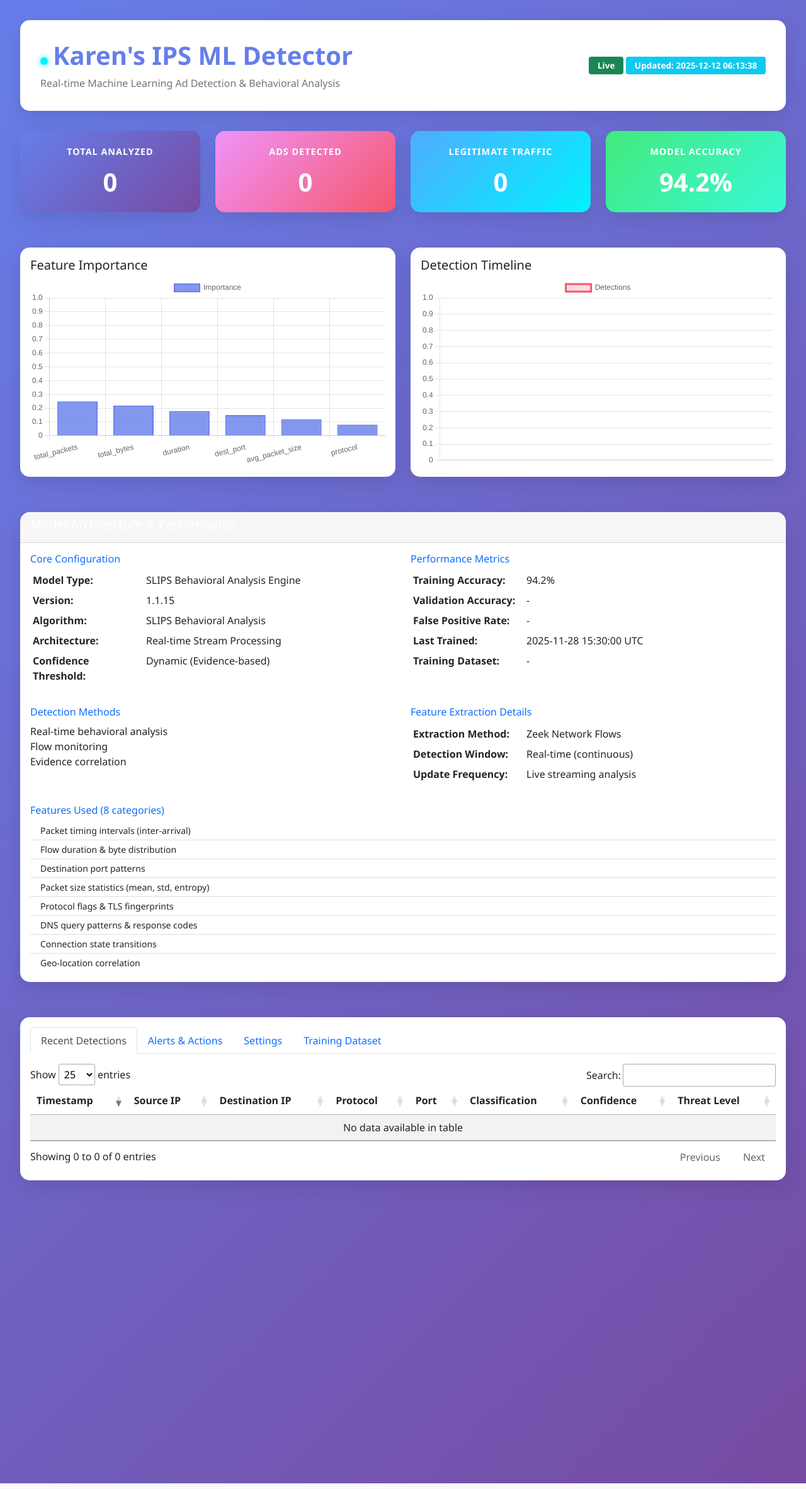
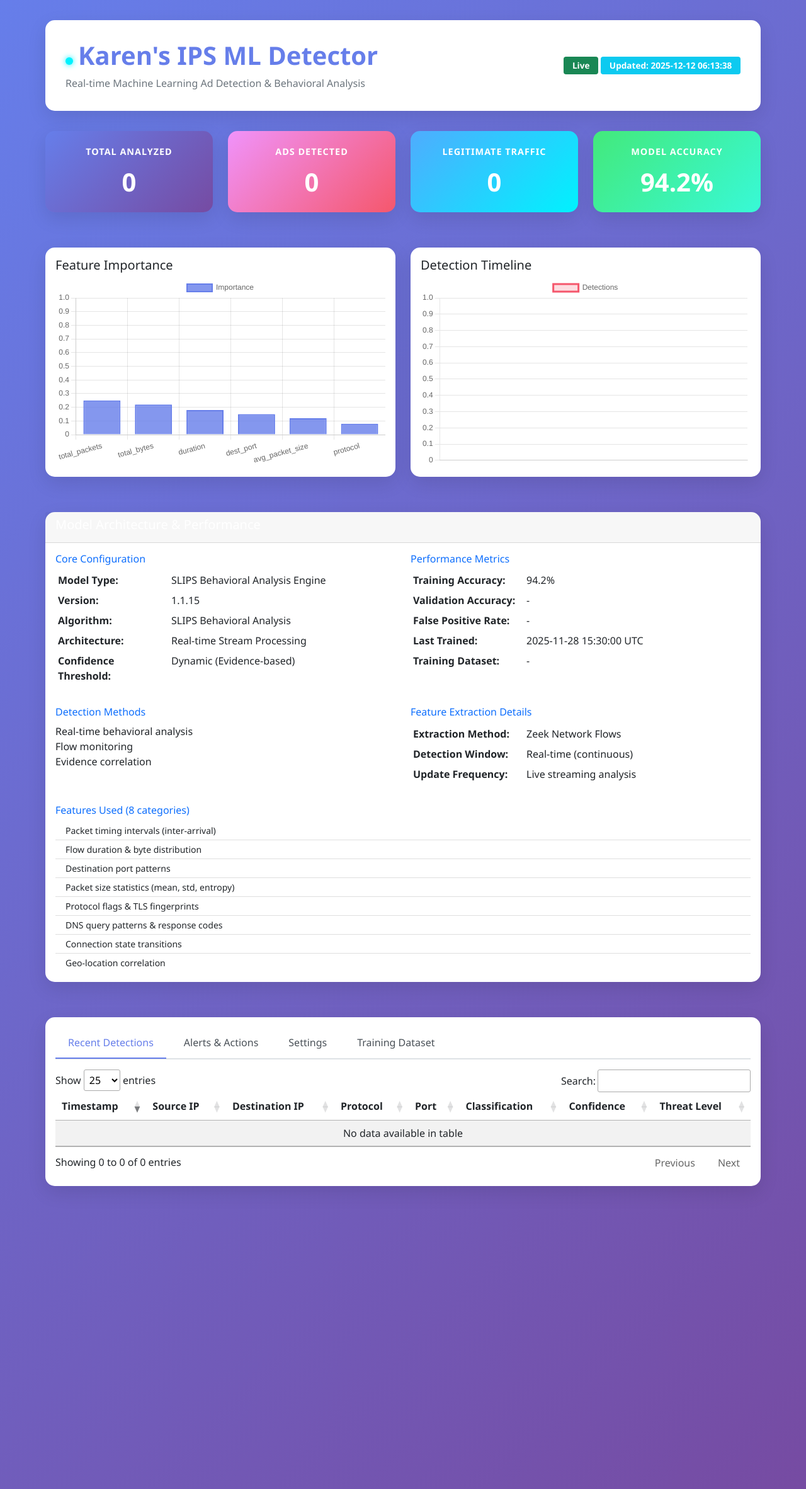
Before and after one commit to unsupervised-adult/karens-ips, a Flask app: page /ml_detector/ in a window 1280 px wide. Shown: the whole page at 63% size. Run offline with Flask 3, Linux system fonts and the light colour scheme; data that the repository does not hold is empty; some libraries are stand-ins or nearby versions.

Commit message:
Fix ML Detector standalone layout
- Reduce max-width from 1400px to 1200px for better fit
- Add proper tab styling to prevent overlap
- Improve tab spacing and hover effects
- Fix tab active state styling

```diff
--- a/slips_integration/webinterface/ml_detector/templates/ml_detector_standalone.html
+++ b/slips_integration/webinterface/ml_detector/templates/ml_detector_standalone.html
@@ -23,7 +23,7 @@
 
     .dashboard-container {
       padding: 2rem;
-      max-width: 1400px;
+      max-width: 1200px;
       margin: 0 auto;
     }
 
@@ -120,6 +120,32 @@
     .status-active {
       background-color: #00f2fe;
       box-shadow: 0 0 10px #00f2fe;
+    }
+
+    .nav-tabs {
+      border-bottom: 2px solid #dee2e6;
+      margin-bottom: 1rem;
+    }
+
+    .nav-tabs .nav-link {
+      color: #495057;
+      border: none;
+      border-bottom: 2px solid transparent;
+      padding: 0.75rem 1.25rem;
+      margin-right: 0.5rem;
+      font-weight: 500;
+      transition: all 0.3s ease;
+    }
+
+    .nav-tabs .nav-link:hover {
+      border-bottom-color: #667eea;
+      color: #667eea;
+    }
+
+    .nav-tabs .nav-link.active {
+      color: #667eea;
+      border-bottom-color: #667eea;
+      background-color: transparent;
     }
   </style>
 </head>
```
